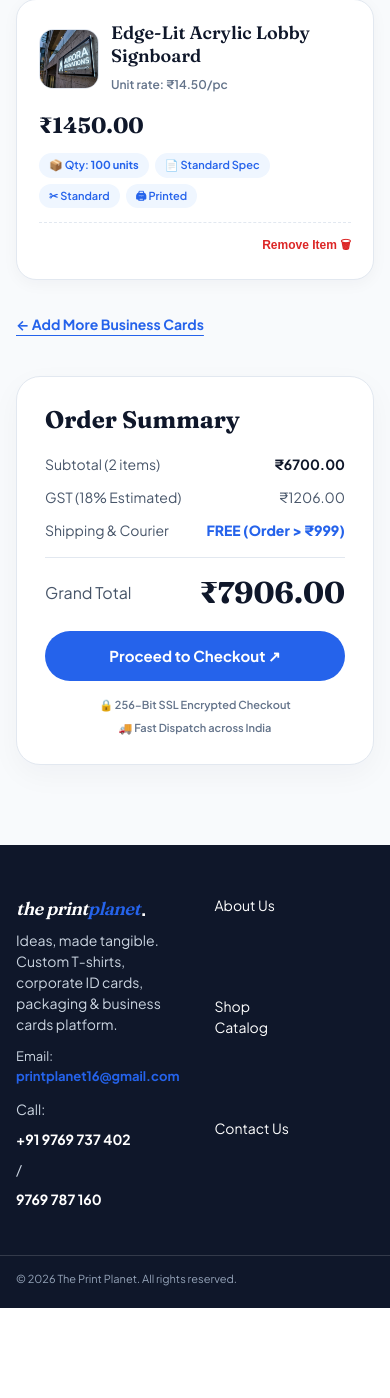
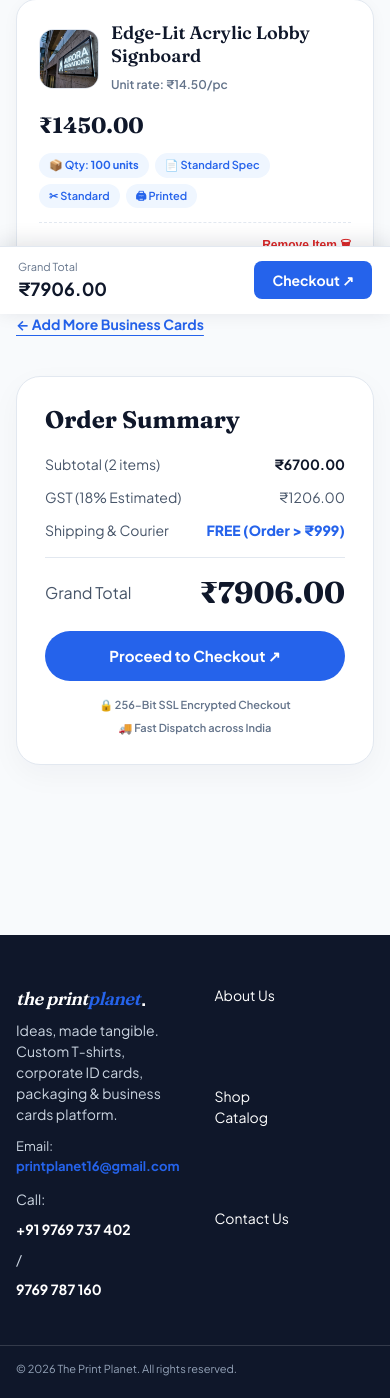
Before and after one commit to kashichavan/print_factory, a Django app: page /cart/ in a window 390 px wide. Shown: the part 530-1928 px from the top of the page. Before the commit the page ends 1838 px from the top, so only its background shows below. Run offline with Django 5.2, Linux system fonts and the light colour scheme; a user stored in the database is signed in; data comes from the database, SQL or seed files in the repository.

Commit message:
Make cart page and checkout modal fully responsive and dynamic for mobile and desktop

```diff
--- a/static/css/site.css
+++ b/static/css/site.css
@@ -829,6 +829,8 @@ footer { background: var(--ink); color: white; padding: 50px 0 20px; margin-top:
   .contact-grid, .cart-grid { grid-template-columns: 1fr; gap: 40px; }
 }
 
+.cart-mobile-sticky-bar { display: none; }
+
 @media(max-width: 768px) {
   .vp-modal-box { max-height: 92vh; margin: 10px; border-radius: 20px; }
   .vp-modal-header { padding: 20px 20px 14px; }
@@ -846,6 +848,22 @@ footer { background: var(--ink); color: white; padding: 50px 0 20px; margin-top:
   .bento-col-6 { grid-column: span 12; }
   .nav-links { display: none; }
   .floating-chat-pill { display: none; }
+  .cart-page { padding-bottom: 90px; }
+  .checkout-contact-grid { grid-template-columns: 1fr !important; }
+  .cart-mobile-sticky-bar {
+    display: flex;
+    position: fixed;
+    bottom: 0;
+    left: 0;
+    right: 0;
+    background: #ffffff;
+    padding: 12px 18px;
+    box-shadow: 0 -4px 20px rgba(15, 23, 42, 0.12);
+    z-index: 99;
+    align-items: center;
+    justify-content: space-between;
+    border-top: 1px solid var(--subtle-border);
+  }
 }
 
 @media (max-width: 600px) {
--- a/templates/content/cart.html
+++ b/templates/content/cart.html
@@ -96,7 +96,17 @@
           <span>🚚 Fast Dispatch across India</span>
         </div>
       </div>
+  </div>
+
+  <!-- Mobile Floating Sticky Checkout Bar -->
+  <div class="cart-mobile-sticky-bar">
+    <div>
+      <span style="display:block;font-size:11px;color:#64748b">Grand Total</span>
+      <strong style="font-size:18px;color:#0f172a">₹{{ grand_total }}</strong>
     </div>
+    <button type="button" class="button button-dark" onclick="openCheckoutModal()" style="padding:10px 18px;background:#2563eb;border-radius:8px;font-size:14px;font-weight:700">
+      Checkout ↗
+    </button>
   </div>
 
   <!-- CHECKOUT USER INFO MODAL -->
@@ -118,7 +128,7 @@
               <input type="text" name="customer_name" required placeholder="e.g. Rahul Sharma" style="width:100%;padding:10px 14px;border:1px solid #cbd5e1;border-radius:8px;font-size:14px;box-sizing:border-box">
             </div>
 
-            <div style="display:grid;grid-template-columns:1fr 1fr;gap:12px">
+            <div class="checkout-contact-grid" style="display:grid;grid-template-columns:1fr 1fr;gap:12px">
               <div>
                 <label style="display:block;font-size:12px;font-weight:700;color:#334155;margin-bottom:4px">Email Address <span style="color:#ef4444">*</span></label>
                 <input type="email" name="customer_email" required placeholder="e.g. rahul@example.com" style="width:100%;padding:10px 14px;border:1px solid #cbd5e1;border-radius:8px;font-size:14px;box-sizing:border-box">
```
